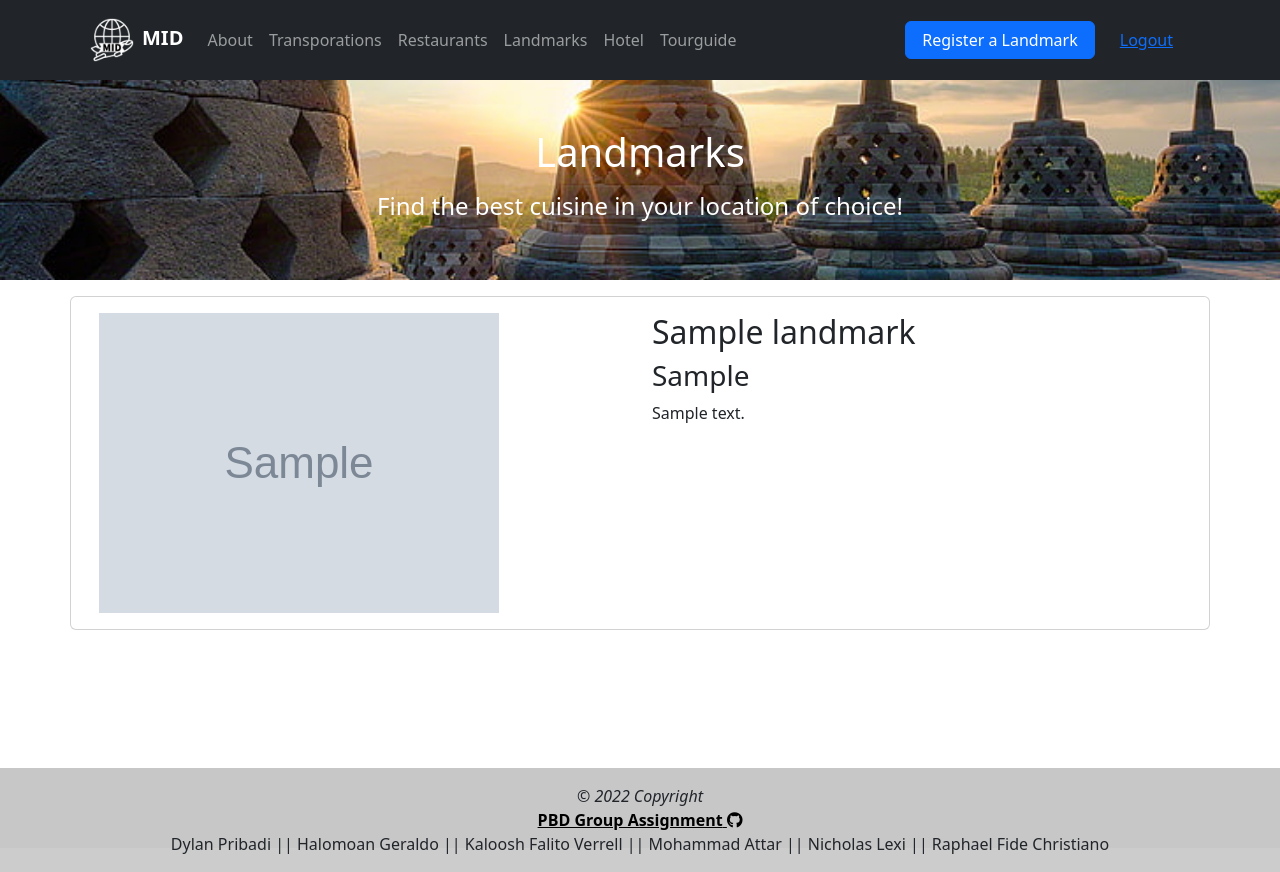
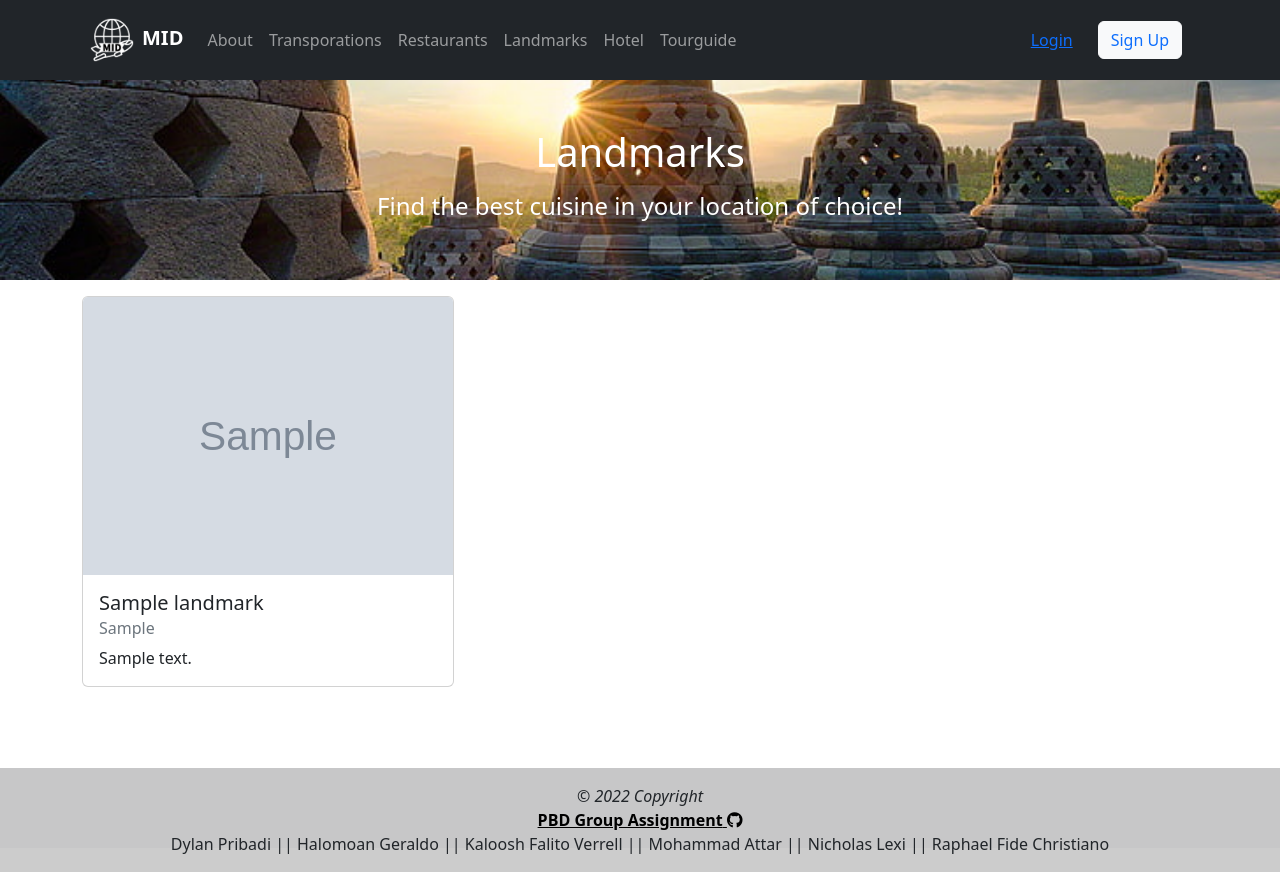
Before and after one commit to kalooshfv/MID-tourism, a Django app: page /landmarks in a window 1280 px wide. Run offline with Django 4.2, Linux system fonts and the light colour scheme; tables that the repository leaves empty hold one stand-in row (values such as "Sample post"); grey boxes marked "Sample" are stand-in pictures; some libraries are stand-ins or nearby versions.

Commit message:
Finished main functionality for landmarks

```diff
--- a/landmarks/models.py
+++ b/landmarks/models.py
@@ -2,6 +2,6 @@ from django.db import models
 
 class Landmark(models.Model):
     name = models.CharField(max_length=32)
-    location = models.CharField(max_length=64)
+    location = models.CharField(max_length=128)
     description = models.TextField()
     image = models.ImageField(upload_to = 'landmarks/', null=True, blank=True)
--- a/landmarks/templates/landmarks.html
+++ b/landmarks/templates/landmarks.html
@@ -2,84 +2,75 @@
 
 {% block meta %}
 <title>Landmarks</title>
+<link href="https://cdn.jsdelivr.net/npm/bootstrap@5.2.2/dist/css/bootstrap.min.css" rel="stylesheet" integrity="sha384-Zenh87qX5JnK2Jl0vWa8Ck2rdkQ2Bzep5IDxbcnCeuOxjzrPF/et3URy9Bv1WTRi" crossorigin="anonymous">
+<script src="https://cdn.jsdelivr.net/npm/bootstrap@5.2.2/dist/js/bootstrap.min.js" integrity="sha384-IDwe1+LCz02ROU9k972gdyvl+AESN10+x7tBKgc9I5HFtuNz0wWnPclzo6p9vxnk" crossorigin="anonymous"></script>
 <style>
-    .landmark-cards {
-
-    }
-    .landmark-img {
-
-    }
-    .card-horizontal {
-        display: flex;
-        flex: 1 1 auto;
+    .landmarks-bg {
+        height: 25vh;
+        width: 100vw;
+        background-image: url('/static/img/borobudur.jpg');
+        background-repeat: no-repeat;
+        background-size: cover;
+        background-position: center;
+        padding: 20;
     }
 </style>
 {% endblock meta %}
 
-{% if authentication %}
-    {% block navbar %}
-        <button type="button" class="btn btn-primary px-3 me-2" data-bs-toggle="modal" data-bs-target="#newLandmarkModal">Register a Landmark</button>
-        <button type="button" class="btn btn-link px-3 me-2">
-            <a href="{% url 'homepage:logout' %}" style="text-decoration:none;">Logout</a>
-        </button>
-    {% endblock navbar %}
-{% endif %}
-
 {% block content %}
 <div style="min-height:80vh">
-    <div class="landmarks_bg p-5 text-center bg-secondary">
+    <div class="landmarks-bg p-5 text-center bg-secondary">
         <span style="color:white">
             <h1 class="mb-3">Landmarks</h1>
             <h4 class="mb-3">Find the best cuisine in your location of choice!</h4>
         </span>
     </div>
+    {% if user.is_authenticated %}
+    <button data-bs-toggle="modal" data-bs-target="#modal" class="container rounded-5 border border-5  my-5 bg-dark d-flex justify-content-center" style="width:25%; padding:1.5%;" >
+        <h5 class="h5" style="color: white; text-align: center;">Register a Landmark</h5>
+    </button>
+    {% endif %}
     <div class="container">
         <div id="landmarks" class="col mb-3 mt-3">
-            <div class="row my-3">
-                <div class="card">
-                    <div class="card-horizontal">
-                        <div class="img-square-wrapper">
-                            <img class="" src="">
-                        </div>
-                        <div class="card-body">
-                            <h4 class="card-title">Card title</h4>
-                            <p class="card-text">Some quick example text to build on the card title and make up the bulk of the card's content.</p>
-                        </div>
-                    </div>
-                    <div class="card-footer">
-                        <small class="text-muted">Last updated 3 mins ago</small>
-                    </div>
-                </div>
-            </div>
         </div>
     </div>
 </div>
 
-<div class="modal fade" id="newLandmarkModal" tabindex="-1" aria-labelledby="newLandmarkModalLabel" aria-hidden="true">
-    <div class="modal-dialog modal-dialog-centered">
-      <div class="modal-content">
-        <form id="form" onsubmit="return false">
-          {% csrf_token %}
+<div class="modal fade" id="modal" tabindex="-1" aria-labelledby="modalLabel" aria-hidden="true">
+    <div class="modal-dialog rounded-10">
+      <div class="modal-content bg-dark">
         <div class="modal-header">
-            <h1 class="modal-title fs-5" id="newLandmarkModalLabel">Register a Landmark</h1>
+          <h1 class="modal-title fs-5" style="color: white;">Register a Landmark</h1>
           <button type="button" class="btn-close" data-bs-dismiss="modal" aria-label="Close"></button>
         </div>
         <div class="modal-body">
-            <div class="form-outline mb-2">
-              <input type="text" class="form-control" name="name" required placeholder="Name">
-            </div>
-            <div class="form-outline mb-2">
-                <input type="text" class="form-control" name="location" required placeholder="Location">
-              </div>
-            <div class="form-outline mb-4">
-              <textarea type="text" class="form-control" name="description" required placeholder="Description" rows="12"></textarea>
-            </div>
+          <form id="form" method="POST" action="">
+            {% csrf_token %}
+          <table>
+            <tr><td><div class="form-outline form-white mb-4">
+                <input name = "name" class="form-control" type="text" maxlength="64" required="" placeholder="Landmark's Name">
+            </div></td></tr>
+            <tr><td><div class="form-outline form-white mb-4">
+                <input name = "location" class="form-control" type="text" maxlength="64" required="" placeholder="Location">
+            </div></td></tr>
+            <tr><td><div class="form-outline form-white mb-4">
+                <textarea name = "description" placeholder="Description"
+                cols="50" rows="5" required="" spellcheck="false" class="form-control form-control-lg"></textarea>
+             </div></td></tr>
+            <tr><td><h5 class="h5" style="color: white;">Landmark's Photo</h1></td></tr>
+            <tr><td><div class="form-outline form-white mb-4">
+                <input name = "image" class="form-control" type="file" required="">
+            </div></td></tr>
+          </table>
         </div>
         <div class="modal-footer">
-            <button type="button" class="btn btn-secondary" data-bs-dismiss="modal">Cancel</button>
-            <button type="submit" class="btn btn-primary" onclick="addLandmark()" data-bs-toggle="modal" data-bs-target="#newLandmarkModal">Create</button>
+          <button type="button" class="btn btn-secondary" data-bs-dismiss="modal">Close</button>
+          <button data-bs-dismiss="modal"
+          type="button" class="btn btn-outline-light btn-lg px-5"
+          type="submit" value="Create!" id="create"
+          onclick=addLandmark()>Create!</button>
+        </form>
         </div>
-        </form>
       </div>
     </div>
   </div>
@@ -87,39 +78,49 @@
 <script>
     async function getLandmarks() {
         return fetch("{% url 'landmarks:json' %}").then((res) => res.json())
-    }
+    };
 
     async function refreshLandmarks() {
         document.getElementById("landmarks").innerHTML = "";
         const landmarks = await getLandmarks();
         let htmlString = '';
         landmarks.forEach((item) => {
-            htmlString += `\n<div class="row my-3">
-                    <div class="card landmark-cards">
+            htmlString += `
+            <div class="col-lg-4 mb-4">
+                <div class="card mb-3 mt-3 pl-3 pr-3">
+                    <img class="card-img-top" src="/${item.fields.image}">
                     <div class="card-body">
-                            <div class="row">
-                                <div class="col landmark-img">
-                                    <img src=${item.fields.image}>
+                        <h5 class="card-title">${item.fields.name }</h5>
+                        <h6 class="card-subtitle mb-2 text-muted">${item.fields.location}</h6>
+                        <p class="card-text">
+                            ${item.fields.description}
+                        </p>
                     </div>
-                                <div class="col">
-                                    <h2>${item.fields.name}</h2>
-                                    <h3>${item.fields.location}</h3>
-                                    <p>${item.fields.description}</p>
+                    {% if user.is_authenticated %}
+                    <div class="card-footer">
+                        <td><button class="btn btn-outline-secondary btn-danger" style="color:white" id=${item.pk} onclick="deleteLandmark(this.id)">Delete Landmark</button></td>
+                    </div>
+                    {% endif %}
                 </div>
             </div>
-                        </div>
-                    </div>
-                </div>`
+            `
         });
         document.getElementById("landmarks").innerHTML = htmlString;
-    }
+    };
+
     function addLandmark() {
         fetch("{% url 'landmarks:add_landmark' %}", {
             method: "POST",
             body: new FormData(document.querySelector('#form'))
         }).then(refreshLandmarks);
-    }
-    refreshLandmarks()
+    };
+
+    function deleteLandmark(id) {
+        var url = "{% url 'landmarks:delete_landmark' 1 %}".replace('1', id)
+        fetch(url).then(refreshLandmarks);
+    };
+
+    refreshLandmarks();
 </script>
 
 {% endblock content %}
--- a/landmarks/urls.py
+++ b/landmarks/urls.py
@@ -7,4 +7,5 @@ urlpatterns = [
     path('', show_landmarks, name='show_landmarks'),
     path('json', return_json, name='json'),
     path('add-landmark', add_landmark, name='add_landmark'),
+    path('delete-landmark/<int:id>', delete_landmark, name='delete_landmark'),
 ]
--- a/landmarks/views.py
+++ b/landmarks/views.py
@@ -1,5 +1,5 @@
-from django.shortcuts import render
-from django.http import HttpResponse, HttpResponseForbidden
+from django.shortcuts import render, get_object_or_404
+from django.http import HttpResponse
 from django.core import serializers
 
 from landmarks.models import Landmark
@@ -12,7 +12,7 @@ def show_landmarks(request):
     landmarks = Landmark.objects.all()
     context = {
         'landmarks': landmarks,
-        'authentication': request.user.is_authenticated,
+        'user': request.user,
     }
     return render(request, "landmarks.html", context)
 
@@ -26,5 +26,9 @@ def add_landmark(request):
         new = Landmark(name=name, location=location, description=description, image=image)
         new.save()
 
-        return HttpResponse()
-    return HttpResponseForbidden()
+        return HttpResponse(b"CREATED", status=201)
+
+def delete_landmark(request, id):
+    item = get_object_or_404(Landmark, pk = id)
+    item.delete()
+    return HttpResponse()
--- a/templates/base.html
+++ b/templates/base.html
@@ -5,6 +5,7 @@
 <head>
   <meta charset="UTF-8">
   <meta name="viewport" content="width=device-width, initial-scale=1.0">
+  <link rel="stylesheet" type="text/css" href="{% static 'css/style.css' %}">
   <link href=
     "https://cdn.jsdelivr.net/npm/bootstrap@5.2.2/dist/css/bootstrap.min.css"
     rel="stylesheet"
@@ -17,14 +18,6 @@
   <script src="https://cdn.jsdelivr.net/npm/bootstrap@5.2.2/dist/js/bootstrap.min.js"
     integrity="sha384-IDwe1+LCz02ROU9k972gdyvl+AESN10+x7tBKgc9I5HFtuNz0wWnPclzo6p9vxnk"
     crossorigin="anonymous"></script>
-  <link href="https://cdn.jsdelivr.net/npm/bootstrap@5.2.2/dist/css/bootstrap.min.css" rel="stylesheet" integrity="sha384-Zenh87qX5JnK2Jl0vWa8Ck2rdkQ2Bzep5IDxbcnCeuOxjzrPF/et3URy9Bv1WTRi" crossorigin="anonymous">
-  <script src="https://cdn.jsdelivr.net/npm/@popperjs/core@2.11.6/dist/umd/popper.min.js" integrity="sha384-oBqDVmMz9ATKxIep9tiCxS/Z9fNfEXiDAYTujMAeBAsjFuCZSmKbSSUnQlmh/jp3" crossorigin="anonymous"></script>
-  <script src="https://cdn.jsdelivr.net/npm/bootstrap@5.2.2/dist/js/bootstrap.min.js" integrity="sha384-IDwe1+LCz02ROU9k972gdyvl+AESN10+x7tBKgc9I5HFtuNz0wWnPclzo6p9vxnk" crossorigin="anonymous"></script>
-  <script type="text/javascript" src="https://cdn.jsdelivr.net/jquery/latest/jquery.min.js"></script>
-  <script type="text/javascript" src="https://cdn.jsdelivr.net/momentjs/latest/moment.min.js"></script>
-  <script type="text/javascript" src="https://cdn.jsdelivr.net/npm/daterangepicker/daterangepicker.min.js"></script>
-  <link rel="stylesheet" type="text/css" href="https://cdn.jsdelivr.net/npm/daterangepicker/daterangepicker.css" />
-  <link rel="stylesheet" href="{% static 'css/style.css' %}">
 
   {% block meta %}
   {% endblock meta %}
@@ -49,7 +42,7 @@
               <a class="nav-link" href="#">About</a>
             </li>
             <li class="nav-item">
-              <a class="nav-link" href="#">Transporations</a>
+              <a class="nav-link" href="{% url 'rental_transport:show_transportlist' %}">Transporations</a>
             </li>
             <li class="nav-item">
               <a class="nav-link" href="{% url 'resto:show_restaurant' %}">Restaurants</a>
```
Also changed, not shown: homepage/views.py (+3 -5 lines), landmarks/migrations/0003_alter_landmark_location.py (added), 1 other file. Lines whose indentation alone changed are shown as unchanged.
